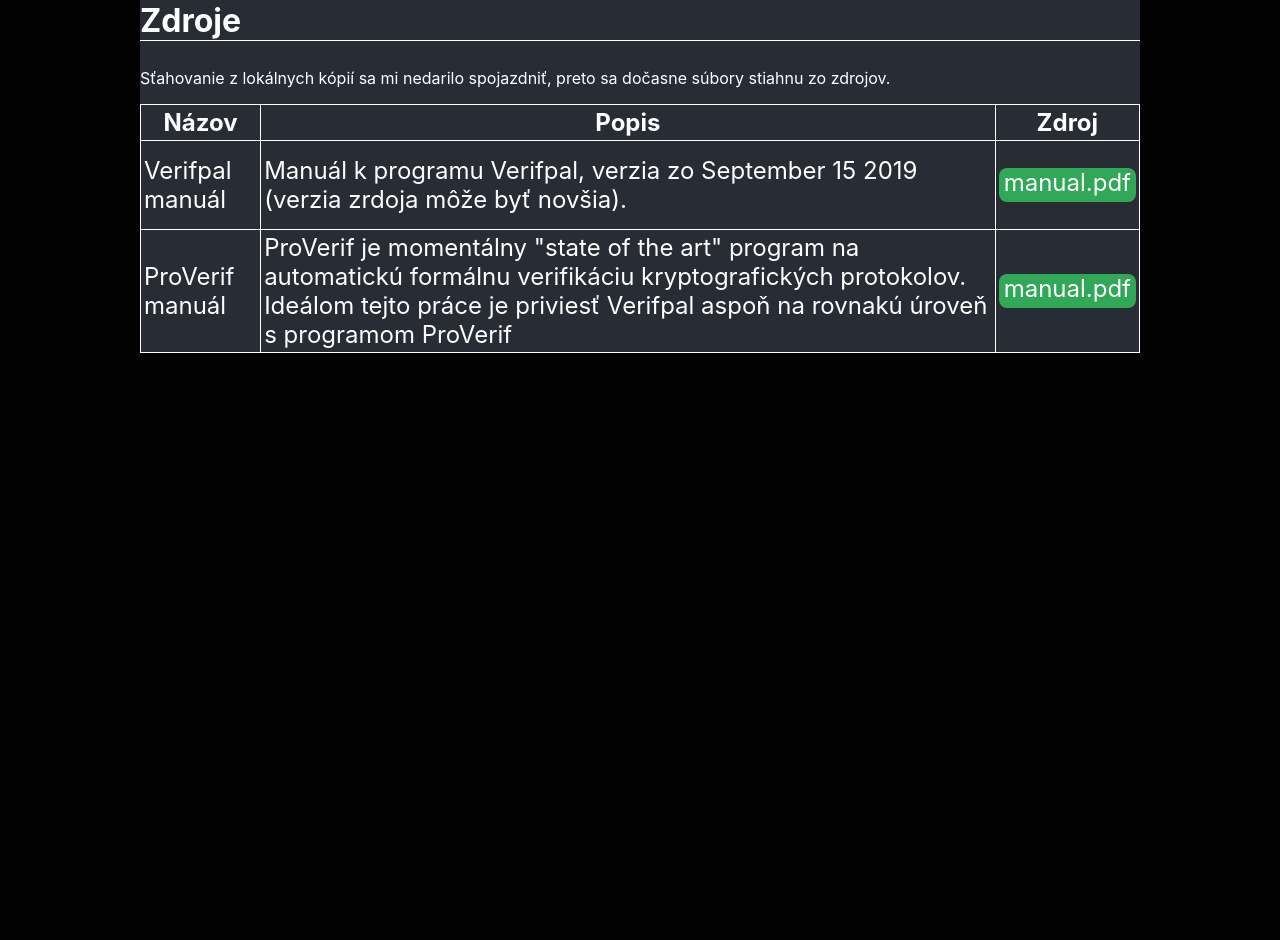
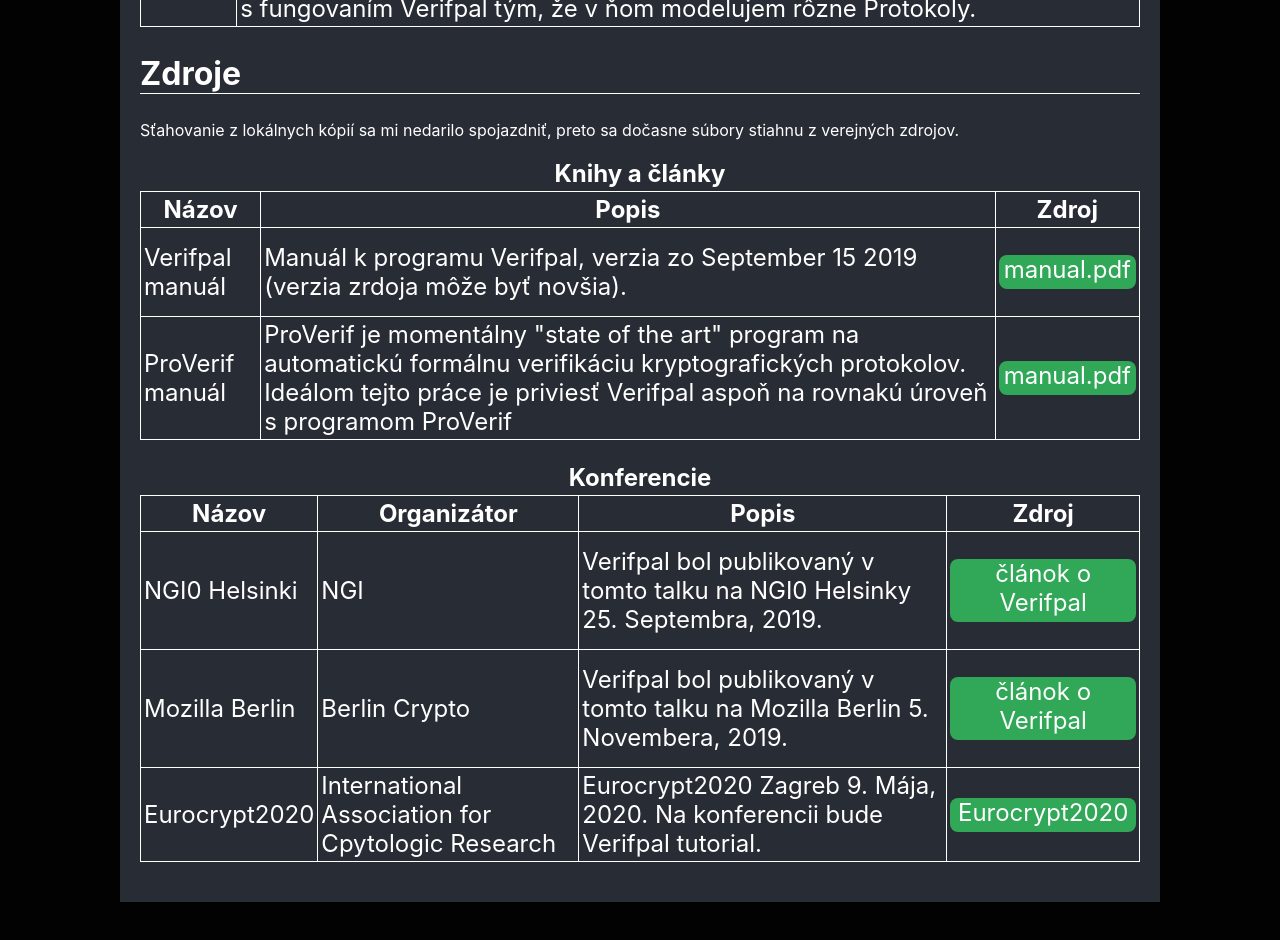
Before and after one commit to JakubSmahovsky/diplomovka, a React (Create React App) app: page / in a window 1280 px wide. Shown: the part 600-1540 px from the top of the page. Before the commit the page ends 1113 px from the top, so only its background shows below. Built offline with nearby package versions, Linux system fonts and the light colour scheme; no server answers.

Commit message:
add conferences to resources

```diff
--- a/src/HeadInfo/HeadInfo.css
+++ b/src/HeadInfo/HeadInfo.css
@@ -1,5 +1,4 @@
 table {
-  border: 1px solid white;
   border-collapse: collapse;
 }
 
--- a/src/Login/Login.js
+++ b/src/Login/Login.js
@@ -72,7 +72,7 @@
   render () {
     return (
       <div>
-        <h2>Login</h2>
+        <h2 className="Title">Login</h2>
         <p>Na sťahovanie lokálnych kópií je nutné sa prihlásiť</p>
         <form onSubmit={this.handleSubmit}>
           <input value={this.state.login} onChange={this.handleChange} type="text" id="login"/>
--- a/src/Resources/Resource/Resource.css
+++ b/src/Resources/Resource/Resource.css
@@ -2,4 +2,5 @@
     background-color: #30a858;
     border-radius: 8px;
     padding: 0 5px 5px 5px;
+    text-align: center;
 }
--- a/src/Resources/Resource/Resource.js
+++ b/src/Resources/Resource/Resource.js
@@ -32,6 +32,7 @@
     return (
       <tr>
         <td>{this.props.name}</td>
+        {this.props.org ? <td>{this.props.org}</td> : ''}
         <td>{this.props.desc}</td>
         <td>
           <p className="Link" onClick={this.handleLink}>{this.props.srcdesc}</p>
--- a/src/Resources/Resources.css
+++ b/src/Resources/Resources.css
@@ -0,0 +1,9 @@
+table {
+  margin-bottom: 20px;
+}
+
+.TableTitle {
+  border-top: none;
+  border-left: none;
+  border-right: none;
+}
--- a/src/Resources/Resources.js
+++ b/src/Resources/Resources.js
@@ -4,7 +4,7 @@
 
 export default class Resources extends Component {
   render () {
-    const linkress=[
+    const books=[
       {
         name: "Verifpal manuál",
         desc: "Manuál k programu Verifpal, verzia zo September 15 2019 (verzia zrdoja môže byť novšia).",
@@ -16,20 +16,63 @@
         desc: "ProVerif je momentálny \"state of the art\" program na automatickú formálnu verifikáciu kryptografických protokolov. Ideálom tejto práce je priviesť Verifpal aspoň na rovnakú úroveň s programom ProVerif",
         srcdesc: "manual.pdf",
         srclink: "https://prosecco.gforge.inria.fr/personal/bblanche/proverif/manual.pdf"
+      },
+    ]
+
+    const conferences = [
+      {
+        name: "NGI0 Helsinki",
+        desc: "Verifpal bol publikovaný v tomto talku na NGI0 Helsinky 25. Septembra, 2019.",
+        org: "NGI",
+        srcdesc: "článok o Verifpal",
+        srclink: "https://www.ngi.eu/blog/2019/10/04/whos_ngi_nadim_kobeissi_tells_more_about_verifpal/"
+      },
+      {
+        name: "Mozilla Berlin",
+        desc: "Verifpal bol publikovaný v tomto talku na Mozilla Berlin 5. Novembera, 2019.",
+        org: "Berlin Crypto",
+        srcdesc: "článok o Verifpal",
+        srclink: "https://berlin-crypto.github.io/event/verifpal.html"
+      },
+      {
+        name: "Eurocrypt2020",
+        desc: "Eurocrypt2020 Zagreb 9. Mája, 2020. Na konferencii bude Verifpal tutorial.",
+        org: "International Association for Cpytologic Research",
+        srcdesc: "Eurocrypt2020",
+        srclink: "https://eurocrypt.iacr.org/2020/"
       }
     ]
 
     return (
       <div>
         <h2 className="Title">Zdroje</h2>
-        <p>Sťahovanie z lokálnych kópií sa mi nedarilo spojazdniť, preto sa dočasne súbory stiahnu zo zdrojov.</p>
+        <p>Sťahovanie z lokálnych kópií sa mi nedarilo spojazdniť, preto sa dočasne súbory stiahnu z verejných zdrojov.</p>
         <table>
+          <tr>
+            <th className="TableTitle" colSpan="3">
+              Knihy a články
+            </th>
+          </tr>
           <tr>
             <th>Názov</th>
             <th>Popis</th>
             <th>Zdroj</th>
           </tr>
-          {linkress.map(ress => {return <Resource name={ress.name} desc={ress.desc} srcdesc={ress.srcdesc} srclink={ress.srclink}/>})}
+          {books.map(ress => {return <Resource name={ress.name} desc={ress.desc} srcdesc={ress.srcdesc} srclink={ress.srclink}/>})}
+        </table>
+        <table>
+          <tr>
+            <th className="TableTitle" colSpan="4">
+              Konferencie
+            </th>
+          </tr>
+          <tr>
+            <th>Názov</th>
+            <th>Organizátor</th>
+            <th>Popis</th>
+            <th>Zdroj</th>
+          </tr>
+          {conferences.map(ress => {return <Resource name={ress.name} org={ress.org} desc={ress.desc} srcdesc={ress.srcdesc} srclink={ress.srclink}/>})}
         </table>
       </div>
   );}
--- a/src/index.css
+++ b/src/index.css
@@ -9,9 +9,9 @@
 }
 
 #root {
+  background-color: #282c34;
   margin: auto;
-  padding-left: 5%;
-  padding-right: 5%;
+  padding: 20px;
   max-width: 1000px;
 }
 
```
